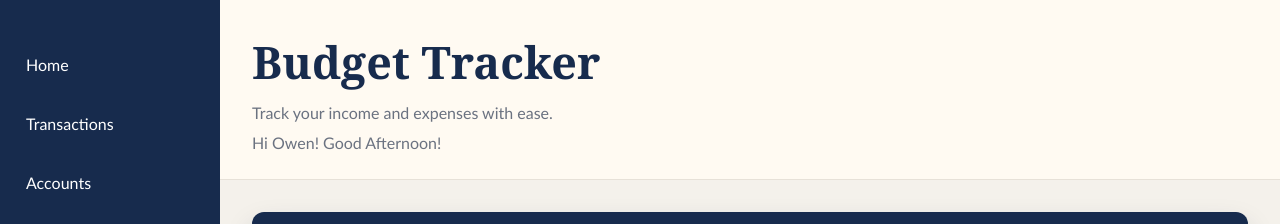
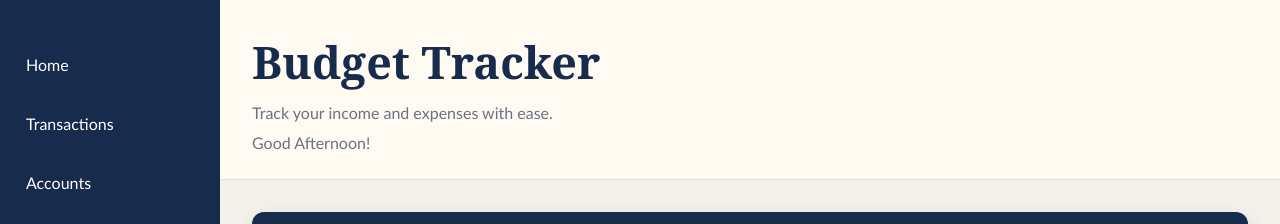
Before and after one commit to iamoen28/budget-tracker, a React (Vite) app in the folder budget_tracker/: page / in a window 1280 px wide. Shown: the top 224 px of the page. Built offline with nearby package versions, Linux system fonts and the light colour scheme.

Commit message:
Removed the hardcoded name from the Header component and updated the greeting message to only display the time of day.

```diff
--- a/budget_tracker/src/components/Header/Header.jsx
+++ b/budget_tracker/src/components/Header/Header.jsx
@@ -2,7 +2,6 @@
 import './Header.css'
 
 const Header = () => {
-  const name = 'Owen'
   const timeofday = datetime => {
   const hour = datetime.getHours()
   if (hour < 12) return 'Morning'
@@ -14,7 +13,7 @@ const Header = () => {
   <div className='header'>
     <h1>Budget Tracker</h1>
     <p>Track your income and expenses with ease.</p>
-    <p>Hi {name}! Good {timeofday(new Date())}!</p>
+     <p>Good {timeofday(new Date())}!</p>
   </div>
   )
 }
```
Also changed, not shown: 2 other files (tests, documents, lock files or other folders).
